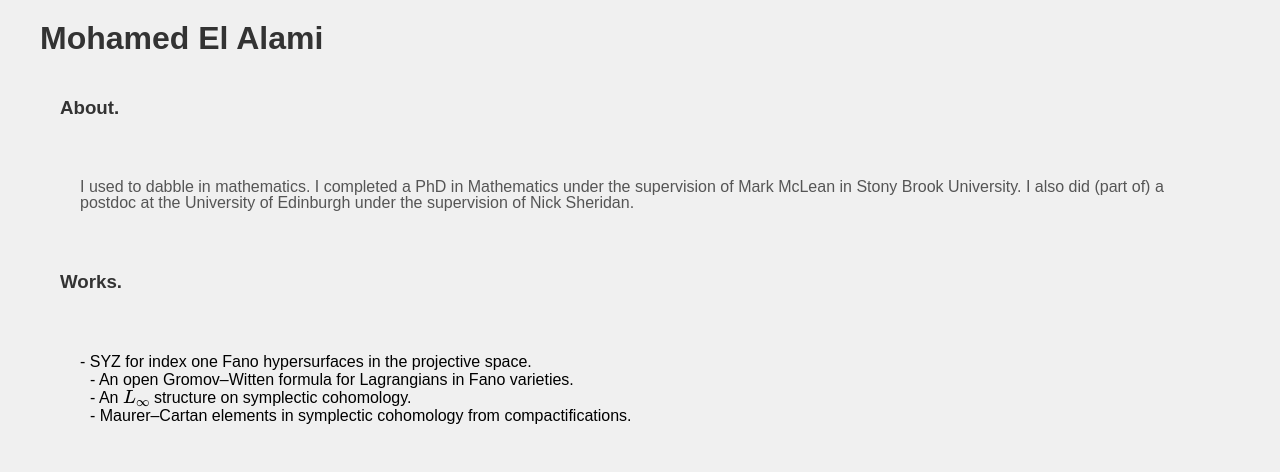
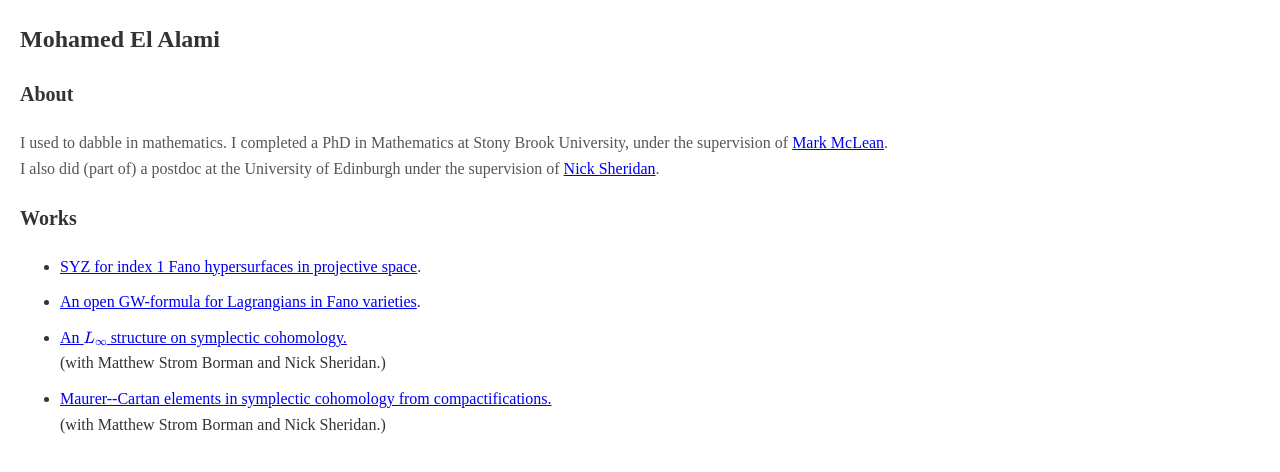
Before and after one commit to melalami/melalami.github.io, a plain HTML site: page index.html in a window 1280 px wide. Drawn offline with nearby package versions, Linux system fonts and the light colour scheme.

Commit message:
decent version of website

```diff
--- a/index.html
+++ b/index.html
@@ -3,59 +3,84 @@
 <head>
     <meta charset="UTF-8">
     <meta name="viewport" content="width=device-width, initial-scale=1.0">
-    <script src="https://cdn.jsdelivr.net/npm/mathjax@3/es5/tex-mml-chtml.js"></script>
-    <title>Hello World</title>
+    <meta name="description" content="Mohamed El Alami's personal website. PhD in Mathematics, with works on symplectic cohomology and Gromov–Witten theory.">
+    <script src="https://cdn.jsdelivr.net/npm/mathjax@3/es5/tex-mml-chtml.js" defer></script>
+    <title>Mohamed El Alami | Mathematician</title>
     <style>
         body {
             margin: 20px;
             padding: 0;
-            font-family: Arial, sans-serif;
-            background-color: #f0f0f0;
+            font-family: 'Times New Roman', Times, serif;
+            background-color: #ffffff;
+            color: #333;
+            line-height: 1.6;
         }
         h1 {
-            margin: 20px;
+            margin: 20px 0;
             color: #333;
+            font-size: 24px; /* Reduced font size for h1 */
         }
-        h3 {
-            margin: 40px;
+        h2 {
+            margin: 20px 0;
             color: #333;
+            font-size: 20px; /* Reduced font size for h2 */
         }
         p {
-            margin: 60px;
+            margin: 20px 0;
             color: #555;
             font-size: 16px;
-            line-height: 1;
+        }
+        ul {
+            list-style-type: disc; /* Default bullet point style */
+            padding-left: 40px; /* Increased padding for indentation */
+            margin: 20px 0;
         }
         .inline-list {
             list-style-type: none;
             padding: 0;
-            margin: 60px;
+            margin: 20px 0;
         }
         .inline-list li {
-            display: inline;
-            margin-right: 10px; /* Adjust spacing between items */
+            display: inline-block;
+            margin-bottom: 10px;
         }
-        ul {
-            list-style-type: disc; /* Default bullet point style */
-            padding-left: 20px; /* Adjust padding as needed */
+        ul li {
+            margin-bottom: 10px; /* Increased spacing between bullet points */
+        }
+
+        /* Responsive Design */
+        @media (max-width: 600px) {
+            body {
+                margin: 10px;
+                font-size: 14px;
+            }
+            h1, h2 {
+                margin: 10px 0;
+            }
+            ul {
+                padding-left: 20px; /* Reduce padding on smaller screens */
+            }
+            ul.inline-list li {
+                display: block;
+            }
         }
     </style>
 </head>
 <body>
     <h1>Mohamed El Alami</h1>
-    <h3>About.</h3>
+    <h2>About</h2>
     <p>
-        I used to dabble in mathematics. I completed a PhD in Mathematics under the supervision of Mark McLean in Stony Brook University. I also did (part of) a postdoc at the University of Edinburgh under the supervision of Nick Sheridan.
+        I used to dabble in mathematics. I completed a PhD in Mathematics at Stony Brook University, under the supervision of <a href="https://www.math.stonybrook.edu/~markmclean/index.html">Mark McLean</a>.<br>
+        I also did (part of) a postdoc at the University of Edinburgh under the supervision of <a href="https://sites.google.com/view/nick-sheridan">Nick Sheridan</a>.
     </p>
-    <h3>Works.</h3>
-    <p>
-        <ul class="inline-list">
-            <li>- SYZ for index one Fano hypersurfaces in the projective space.<br></li>
-            <li>- An open Gromov–Witten formula for Lagrangians in Fano varieties.<br></li>
-            <li>- An \(L_{\infty}\) structure on symplectic cohomology.<br></li>
-            <li>- Maurer–Cartan elements in symplectic cohomology from compactifications.<br></li>
-        </ul>
-    </p>
-
+    <h2>Works</h2>
+    <ul>
+        <li> <a href="https://arxiv.org/abs/2110.10728">SYZ for index 1 Fano hypersurfaces in projective space</a>.</li>
+        <li> <a href="https://arxiv.org/abs/2305.02102">An open GW-formula for Lagrangians in Fano varieties</a>.</li>
+        <li> <a href="https://arxiv.org/abs/2408.09163">An \(L_{\infty}\) structure on symplectic cohomology.</a>
+            </br> (with Matthew Strom Borman and Nick Sheridan.)</li>
+        <li> <a href="https://arxiv.org/abs/2408.09221">Maurer--Cartan elements in symplectic cohomology from compactifications.</a>
+        </br> (with Matthew Strom Borman and Nick Sheridan.)</li>
+    </ul>
 </body>
 </html>
```
